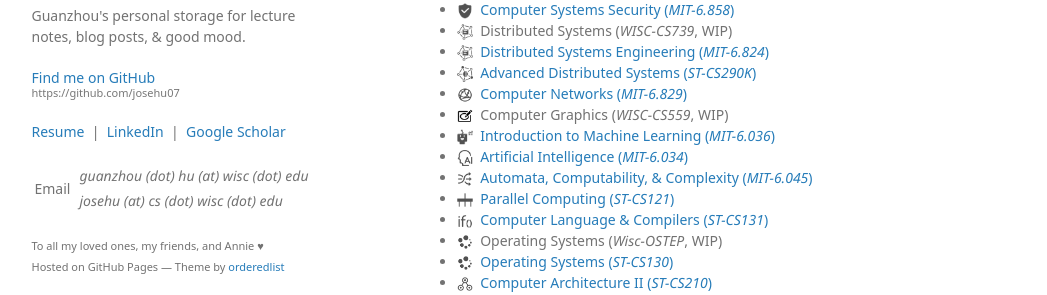
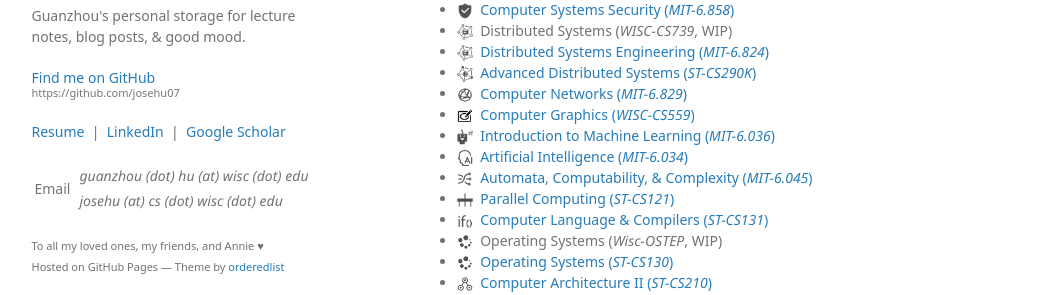
Before and after one commit to josehu07/josehu07.github.io, a Jekyll site: the page built from notes.md, in a window 1280 px wide and 1150 px high. Shown: the part 417-712 px from the top of the window, without its empty margins (116-1163 px from the left). Built offline with Jekyll 4.4.1, drawn with Linux system fonts in a browser that asks for light colours; some web fonts are replaced; a script that is not in the unit is left out.

Commit message:
add computer graphics note

```diff
--- a/notes.md
+++ b/notes.md
@@ -30,7 +30,7 @@
 - <img class="note-icon" src="/assets/note-icon/distributed-engineering-show.png" /> [Distributed Systems Engineering (*MIT-6.824*)](/assets/file/distributed-engineering.pdf)
 - <img class="note-icon" src="/assets/note-icon/distributed-systems-show.png" /> [Advanced Distributed Systems (*ST-CS290K*)](/assets/file/distributed-systems.pdf)
 - <img class="note-icon" src="/assets/note-icon/computer-networks-show.png" /> [Computer Networks (*MIT-6.829*)](/assets/file/computer-networks.pdf)
-- <img class="note-icon" src="/assets/note-icon/computer-graphics-show.png" /> Computer Graphics (*WISC-CS559*, WIP)
+- <img class="note-icon" src="/assets/note-icon/computer-graphics-show.png" /> [Computer Graphics (*WISC-CS559*)](/assets/file/computer-graphics.pdf)
 - <img class="note-icon" src="/assets/note-icon/machine-learning-show.png" /> [Introduction to Machine Learning (*MIT-6.036*)](/assets/file/machine-learning.pdf)
 - <img class="note-icon" src="/assets/note-icon/artificial-intelligence-show.png" /> [Artificial Intelligence (*MIT-6.034*)](/assets/file/artificial-intelligence.pdf)
 - <img class="note-icon" src="/assets/note-icon/theory-computation-show.png" /> [Automata, Computability, & Complexity (*MIT-6.045*)](/assets/file/theory-computation.pdf)
```
Also changed, not shown: 2 other files.
